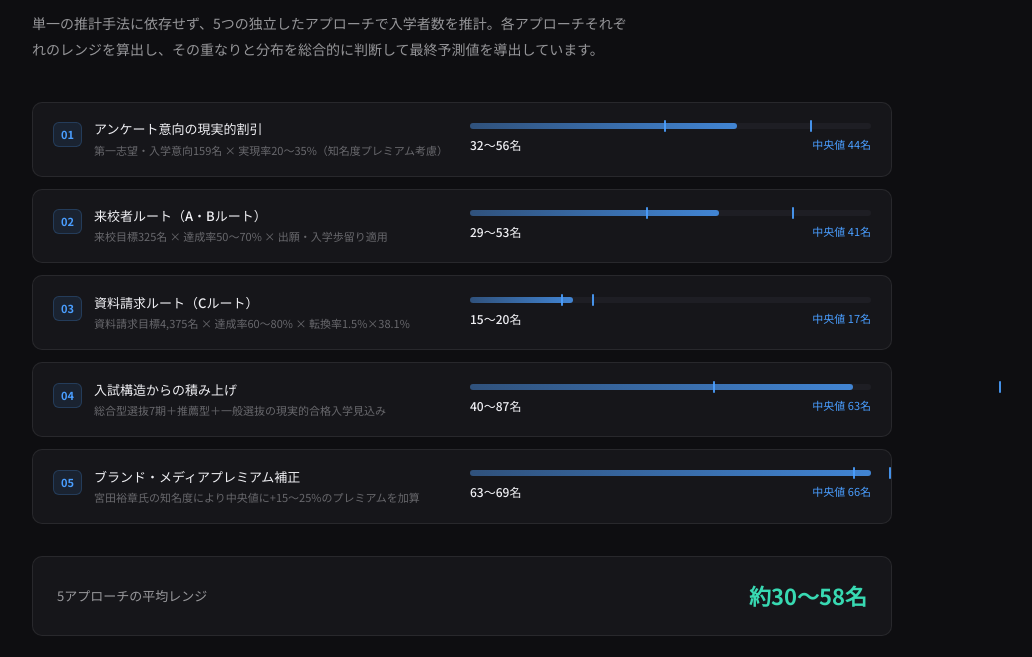
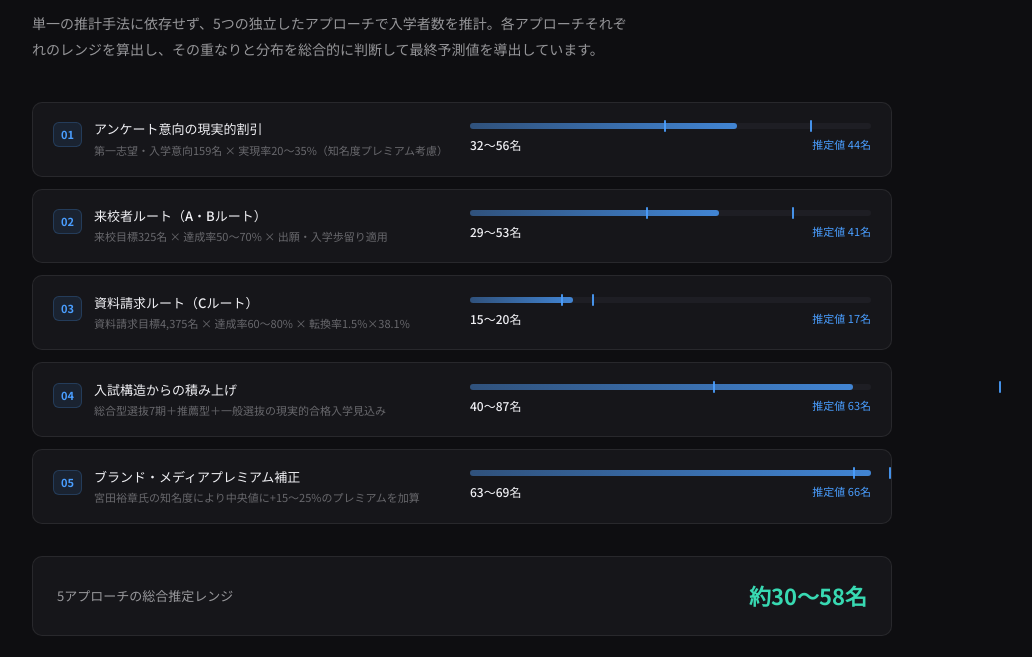
Before and after one commit to gafamoomin/coiu-report, a React (Vite) app: page / in a window 1280 px wide. Shown: the part 1860-2517 px from the top of the page, without its empty margins (178-1210 px from the left). Built offline with nearby package versions, Linux system fonts and the light colour scheme.

Commit message:
推定値とレンジ表現を修正

```diff
--- a/src/components/ApproachSection.tsx
+++ b/src/components/ApproachSection.tsx
@@ -39,7 +39,7 @@ export default function ApproachSection() {
                 </div>
                 <div className={styles.barLabels}>
                   <span className={styles.barRange}>{a.min}〜{a.max}名</span>
-                  <span className={styles.barMid}>中央値 {a.mid}名</span>
+                  <span className={styles.barMid}>推定値 {a.mid}名</span>
                 </div>
               </div>
             </div>
@@ -47,7 +47,7 @@ export default function ApproachSection() {
         </div>
 
         <div className={styles.avgBox}>
-          <div className={styles.avgLabel}>5アプローチの平均レンジ</div>
+          <div className={styles.avgLabel}>5アプローチの総合推定レンジ</div>
           <div className={styles.avgValue}>約30〜58名</div>
         </div>
       </div>
```
